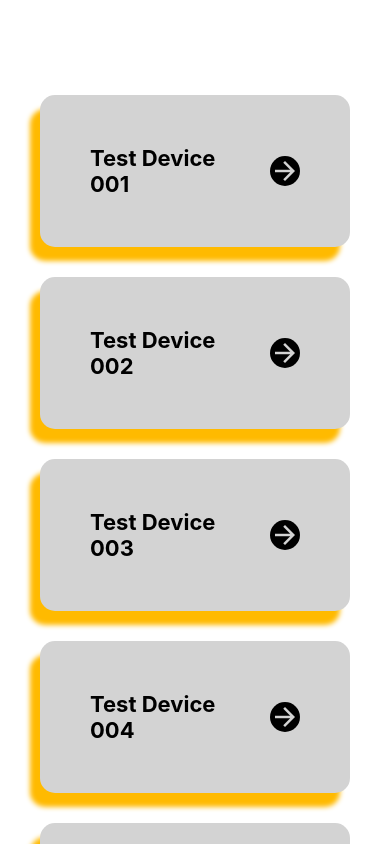
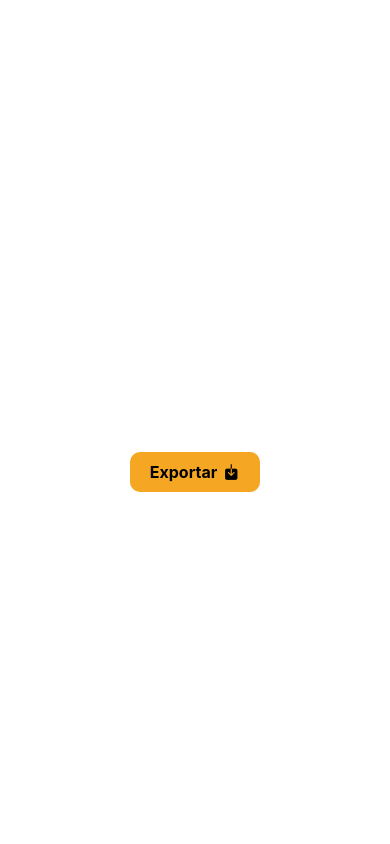
Before and after one commit to BrunoGaxiola/peiix-master-frontend, a React Native app: screen / in a window 390 px wide. Built offline with nearby package versions, Linux system fonts and the light colour scheme.

Commit message:
feat: export button and modal

```diff
--- a/App.tsx
+++ b/App.tsx
@@ -2,27 +2,14 @@ import React from 'react';
 import { FlatList, StyleSheet, ListRenderItem } from 'react-native';
 import DeviceCard from './components/DeviceCard';
 import { devices, Device } from './components/devicesData';
+import DeviceList from './components/DeviceList';
+import ExportButton from './components/ExportButton';
 
-const App = () => {
-  const renderItem: ListRenderItem<Device> = ({ item }) => (
-    <DeviceCard name={item.name} onPress={() => alert(item.name)} />
-  );
-
-  return (
-    <FlatList
-      data={devices}
-      keyExtractor={(item) => item.id}
-      renderItem={renderItem}
-      contentContainerStyle={styles.container1}
-    />
-  );
+const App: React.FC = () => {
+  return <ExportButton/>;
 };
 
 const styles = StyleSheet.create({
-  container1: {
-    paddingTop: 80,
-    padding: 40,
-  },
   container: {
     flex: 1,
     backgroundColor: '#fff',
--- /dev/null
+++ b/components/DeviceList.tsx
@@ -0,0 +1,28 @@
+import React from 'react';
+import { FlatList, StyleSheet } from 'react-native';
+import DeviceCard from './DeviceCard';
+import { Device, devices } from './devicesData';
+
+const DeviceList: React.FC = () => {
+  const renderItem = ({ item }: { item: Device }) => (
+    <DeviceCard name={item.name} onPress={() => alert(item.name)} />
+  );
+
+  return (
+    <FlatList
+      data={devices}
+      keyExtractor={(item) => item.id}
+      renderItem={renderItem}
+      contentContainerStyle={styles.container}
+    />
+  );
+};
+
+const styles = StyleSheet.create({
+  container: {
+    padding: 30,
+    paddingTop: 100,
+  },
+});
+
+export default DeviceList;
--- /dev/null
+++ b/components/ExportButton.tsx
@@ -0,0 +1,52 @@
+import React, { useState } from 'react';
+import { View, Text, TouchableOpacity, StyleSheet } from 'react-native';
+import ExportModal from './ExportModal';
+import { Ionicons } from '@expo/vector-icons';
+
+const ExportButton: React.FC = () => {
+  const [isModalVisible, setModalVisible] = useState(false);
+
+  const openModal = () => {
+    setModalVisible(true);
+  };
+
+  const closeModal = () => {
+    setModalVisible(false);
+  };
+
+  return (
+    <View style={styles.container}>
+      {/* Custom Styled Button */}
+      <TouchableOpacity style={styles.exportButton} onPress={openModal}>
+        <Text style={styles.exportButtonText}>Exportar</Text>
+            <Ionicons name="download" size={18} color="black" />
+      </TouchableOpacity>
+      <ExportModal visible={isModalVisible} onClose={closeModal} />
+    </View>
+  );
+};
+
+const styles = StyleSheet.create({
+  container: {
+    flex: 1,
+    justifyContent: 'center',
+    alignItems: 'center',
+  },
+  exportButton: {
+    flexDirection: 'row',
+    alignItems: 'center',
+    backgroundColor: '#f5a623',
+    paddingVertical: 10,
+    paddingHorizontal: 20,
+    borderRadius: 10,
+    marginTop: 100,
+  },
+  exportButtonText: {
+    color: 'black',
+    fontSize: 16,
+    marginRight: 5,
+    fontWeight: 'bold',
+  },
+});
+
+export default ExportButton;
```
